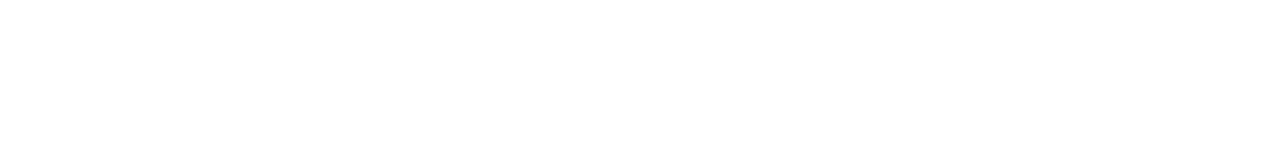
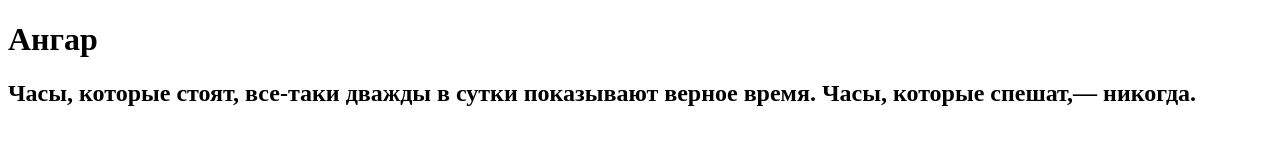
Before and after one commit to D1i/firstGameSpaceIks, a plain HTML site: page indexstyle.html in a window 1280 px wide. Drawn offline with Linux system fonts and the light colour scheme.

Commit message:
почти ничего, я линяю

```diff
--- a/indexstyle.html
+++ b/indexstyle.html
@@ -10,6 +10,9 @@
 <body>
 
   <header>
+
+    <h1>Ангар</h1>
+    <h2>Часы, которые стоят, все-таки дважды в сутки показывают верное время. Часы, которые спешат,— никогда.</h2>
 
   </header>
 
```
